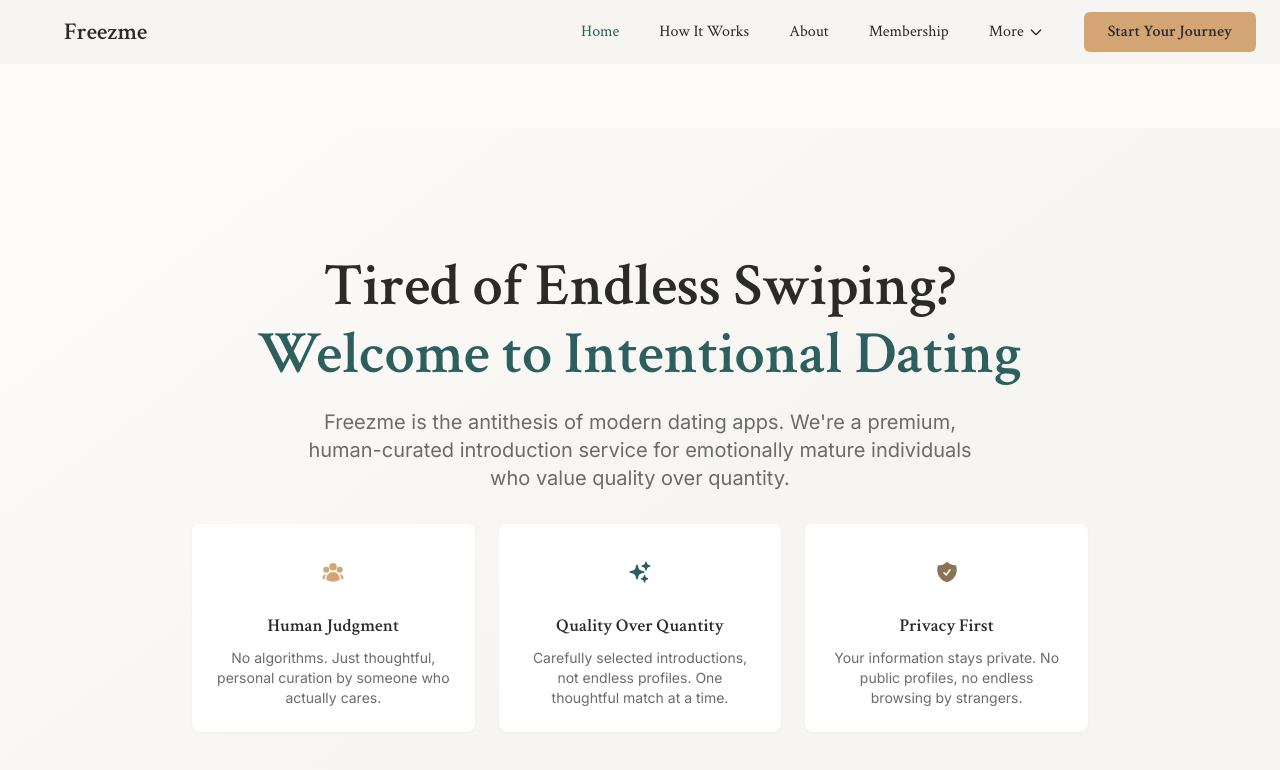
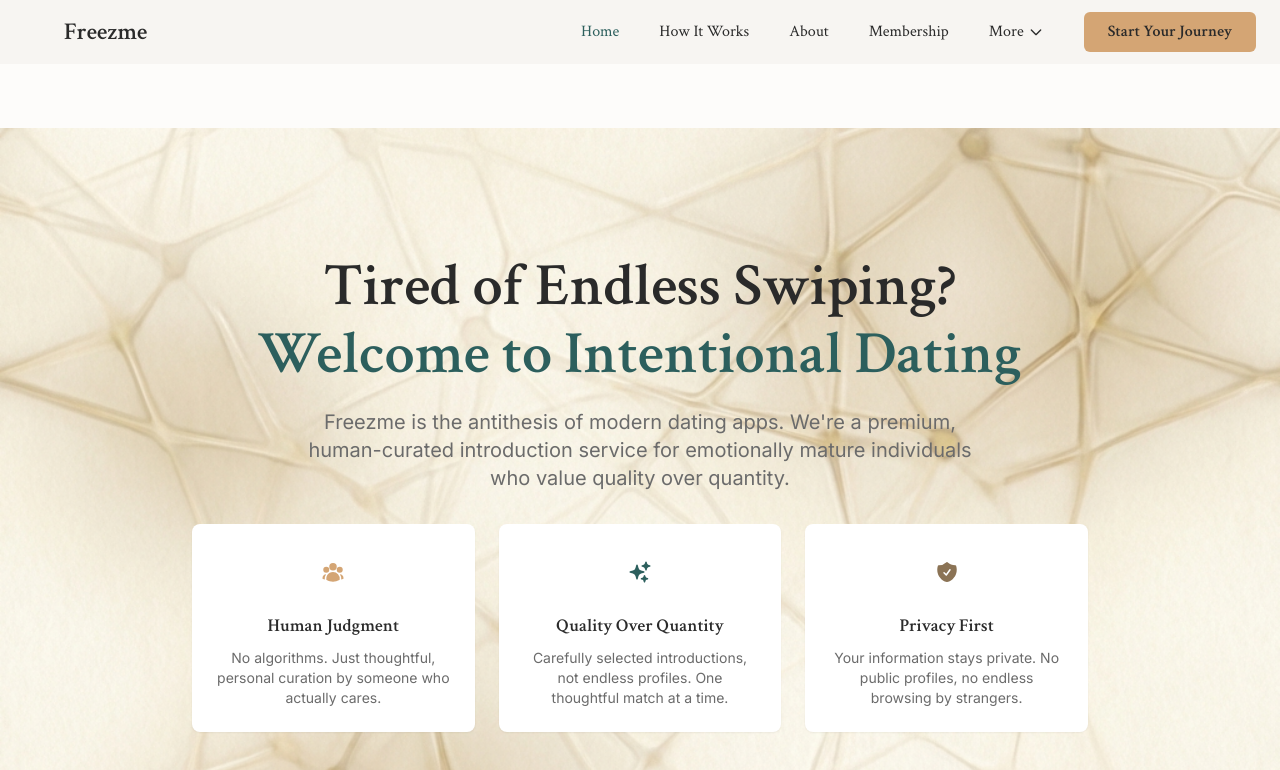
Before and after one commit to Leeshwaan04/freezmelanding, a Next.js app: page / in a window 1280 px wide. Shown: the top 770 px of the page. Built offline with nearby package versions, Linux system fonts and the light colour scheme.

Commit message:
feat: Add themed background image to homepage hero section

```diff
--- a/src/app/homepage/components/HeroSection.tsx
+++ b/src/app/homepage/components/HeroSection.tsx
@@ -16,7 +16,7 @@ const HeroSection = ({ className = '' }: HeroSectionProps) => {
   }, []);
 
   return (
-    <section className={`relative bg-gradient-to-br from-background via-card to-muted py-20 lg:py-32 ${className}`}>
+    <section className={`relative bg-[url('/images/freezme_hero_bg.png')] bg-cover bg-center bg-no-repeat py-20 lg:py-32 ${className}`}>
       <div className="container mx-auto px-4">
         <div className="max-w-4xl mx-auto text-center">
           {/* Main Headline */}
```
Also changed, not shown: public/images/freezme_hero_bg.png (added).
